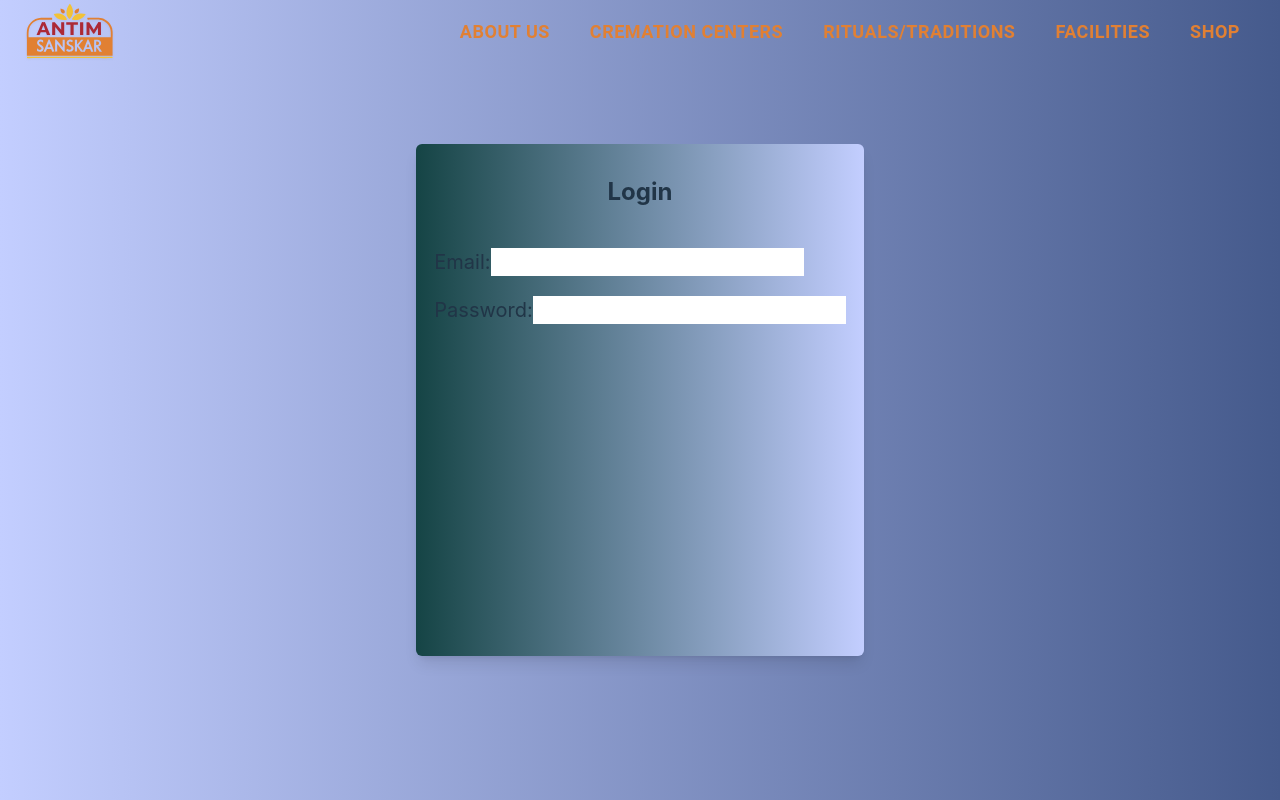
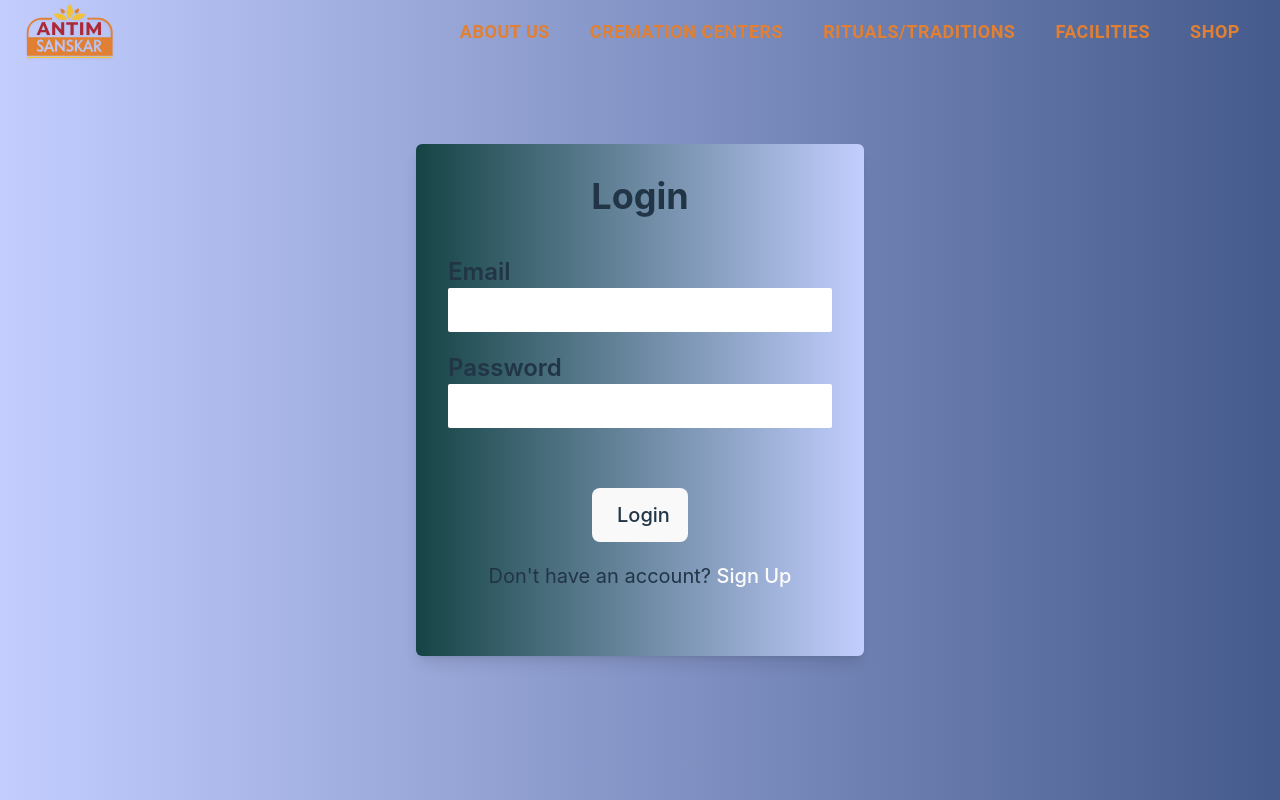
Before and after one commit to GodsaintBHH26/Antim-Sanskar-mini-project-2024, a React (Vite) app in the folder client/: page /login in a window 1280 px wide. Built offline with nearby package versions, Linux system fonts and the light colour scheme; a web font is replaced by a local one.

Commit message:
made the login page

```diff
--- a/client/src/App.jsx
+++ b/client/src/App.jsx
@@ -4,6 +4,8 @@ import Home from "./pages/home";
 import About from "./pages/about";
 import Shop from "./pages/shop";
 import Login from "./pages/login";
+import Rituals from "./pages/rituals";
+import SignUp from "./pages/signup";
 
 function App() {
   return (
@@ -15,6 +17,8 @@ function App() {
           <Route path="/about" element={<About />} />
           <Route path="/shop" element={<Shop />} />
           <Route path="/login" element={<Login/>} />
+          <Route path='/rituals' element={<Rituals/>} />
+          <Route path="/signup" element={<SignUp/>} />
         </Routes>
       </BrowserRouter>
     </>
--- a/client/src/index.css
+++ b/client/src/index.css
@@ -72,6 +72,11 @@ button:focus-visible {
     background-color: #f9f9f9;
   }
 }
+
+input:-webkit-autofill{
+background-color: white;
+}
+
 #waterfall{
   background-image: url(/hero_parallax/waterfall-bg.jpg);
   background-repeat: no-repeat;
--- a/client/src/pages/homecContent.jsx
+++ b/client/src/pages/homecContent.jsx
@@ -1,5 +1,6 @@
 import Card from "../components/card";
 import FootContact from "../components/footer";
+import { Link } from 'react-router-dom';
 
 function HomeContent(){
 
@@ -9,13 +10,15 @@ function HomeContent(){
         cremation:'/card-images/cremation.jpg',
     }
 
+
     return(
         <>
 
         <div className="items-center justify-center flex gap-5 pt-24">
-            <Card cardImage={cardImages.tulsi} cardHeading={'Rituals'} cardText={'Learn all the details about the rituals in the funeral process in Hindu culture.'}/>
-            <Card cardImage={cardImages.homa} cardHeading={'Pandits'} cardText={'Consult or contact with all the available pandits in your area through our services.'}/>
-            <Card cardImage={cardImages.cremation} cardHeading={'Cremation Centers'} cardText={'Get the locations of all the cremation centers in your area.'}/>
+            <Link><Card cardImage={cardImages.tulsi} cardHeading={'Rituals'} cardText={'Learn all the details about the rituals in the funeral process in Hindu culture.'}/></Link>
+            <Link><Card cardImage={cardImages.homa} cardHeading={'Pandits'} cardText={'Consult or contact with all the available pandits in your area through our services.'}/></Link>
+            <Link><Card cardImage={cardImages.cremation} cardHeading={'Cremation Centers'} cardText={'Get the locations of all the cremation centers in your area.'}/> </Link>
+
         </div>
         <FootContact/>
         </>
--- a/client/src/pages/login.jsx
+++ b/client/src/pages/login.jsx
@@ -1,3 +1,5 @@
+import { Link } from "react-router-dom";
+
 function Login() {
   return (
     <>
@@ -5,17 +7,40 @@ function Login() {
         <div className=" flex justify-center items-center h-screen">
           <div className="bg-gradient-to-l from-[#c3ceff] to-[#154445] h-128 w-116 rounded-md items-center shadow-lg text-xl flex flex-col gap-5">
             <form action="">
-              <h2 className="pt-8 text-center font-bold text-2xl">Login</h2>
-              <div className="flex flex-col gap-5 pt-10">
+              <h2 className="pt-8 text-center font-bold text-4xl">Login</h2>
+              <div className="flex flex-col gap-5 pt-10 items-center">
                 <div>
-                  <label htmlFor="email">Email:</label>
-                  <input type="email" name="email" id="email" />
+                  <label htmlFor="email" className="text-2xl font-semibold">
+                    Email
+                  </label>
+                  <br />
+                  <input
+                    type="email"
+                    name="email"
+                    id="email"
+                    className="bg-white text-black p-2 px-5 w-96 focus:ring-blue-400 focus:outline-none rounded-sm focus:ring-2 focus:!bg-white"
+                  />
                 </div>
 
                 <div>
-                  <label htmlFor="password">Password:</label>
-                  <input type="password" name="password" id="password" />
+                  <label htmlFor="password" className="text-2xl font-semibold">
+                    Password
+                  </label>
+                  <br />
+                  <input
+                    type="password"
+                    name="password"
+                    id="password"
+                    className="bg-white text-black p-2 px-5 w-96 focus:ring-blue-400 focus:outline-none rounded-sm focus:ring-2 focus:!bg-white"
+                  />
                 </div>
+                <button type="submit" className="mt-10 w-24 focus:outline-none">
+                  Login
+                </button>
+
+                <p>
+                  Don't have an account? <Link to="/signup">Sign Up</Link>
+                </p>
               </div>
             </form>
           </div>
--- /dev/null
+++ b/client/src/pages/rituals.jsx
@@ -0,0 +1,9 @@
+function Rituals(){
+    return(
+        <div>
+
+        </div>
+    )
+}
+
+export default Rituals
--- /dev/null
+++ b/client/src/pages/signup.jsx
@@ -0,0 +1,9 @@
+function SignUp(){
+    return(
+        <>
+
+        </>
+    )
+}
+
+export default SignUp
```
Also changed, not shown: client/src/components/dropdown.jsx (added).
